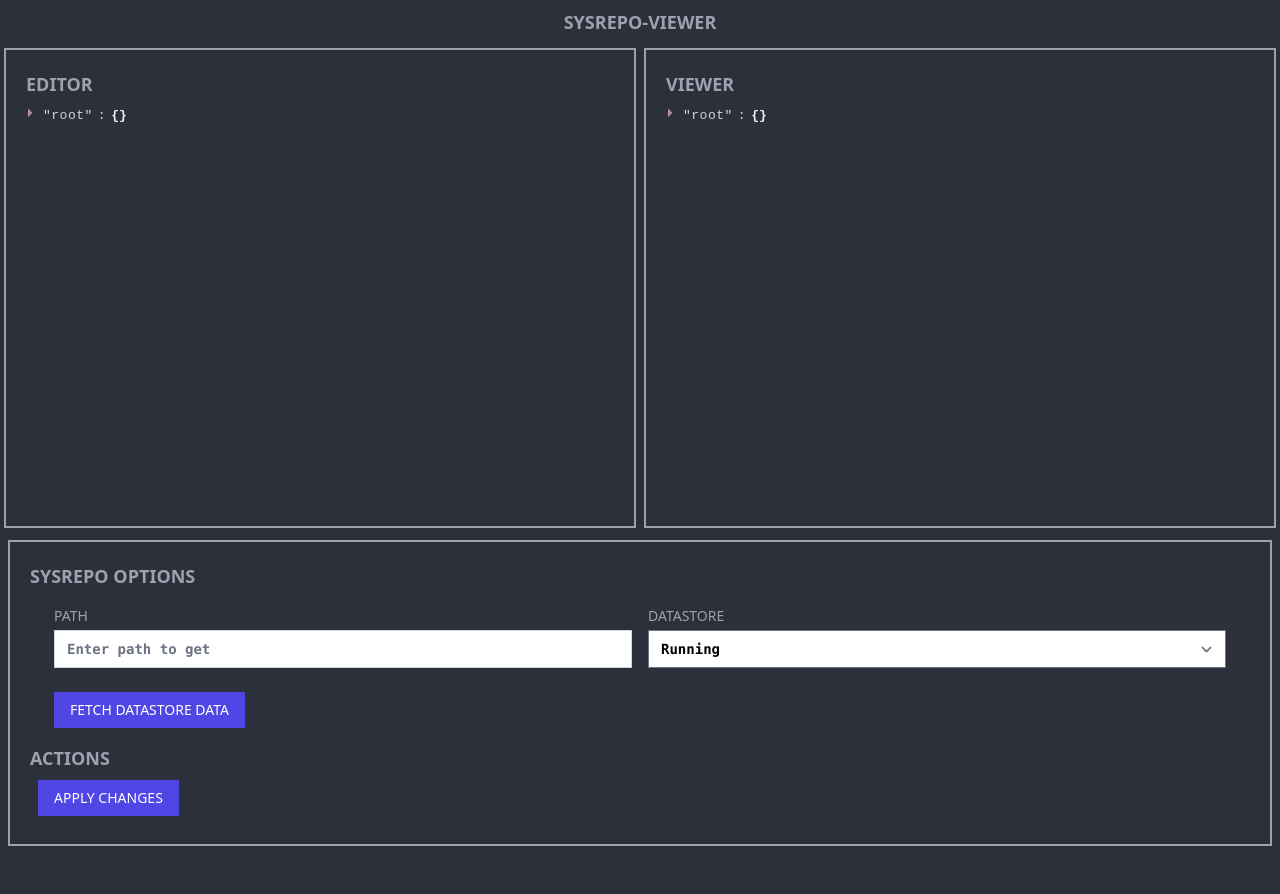
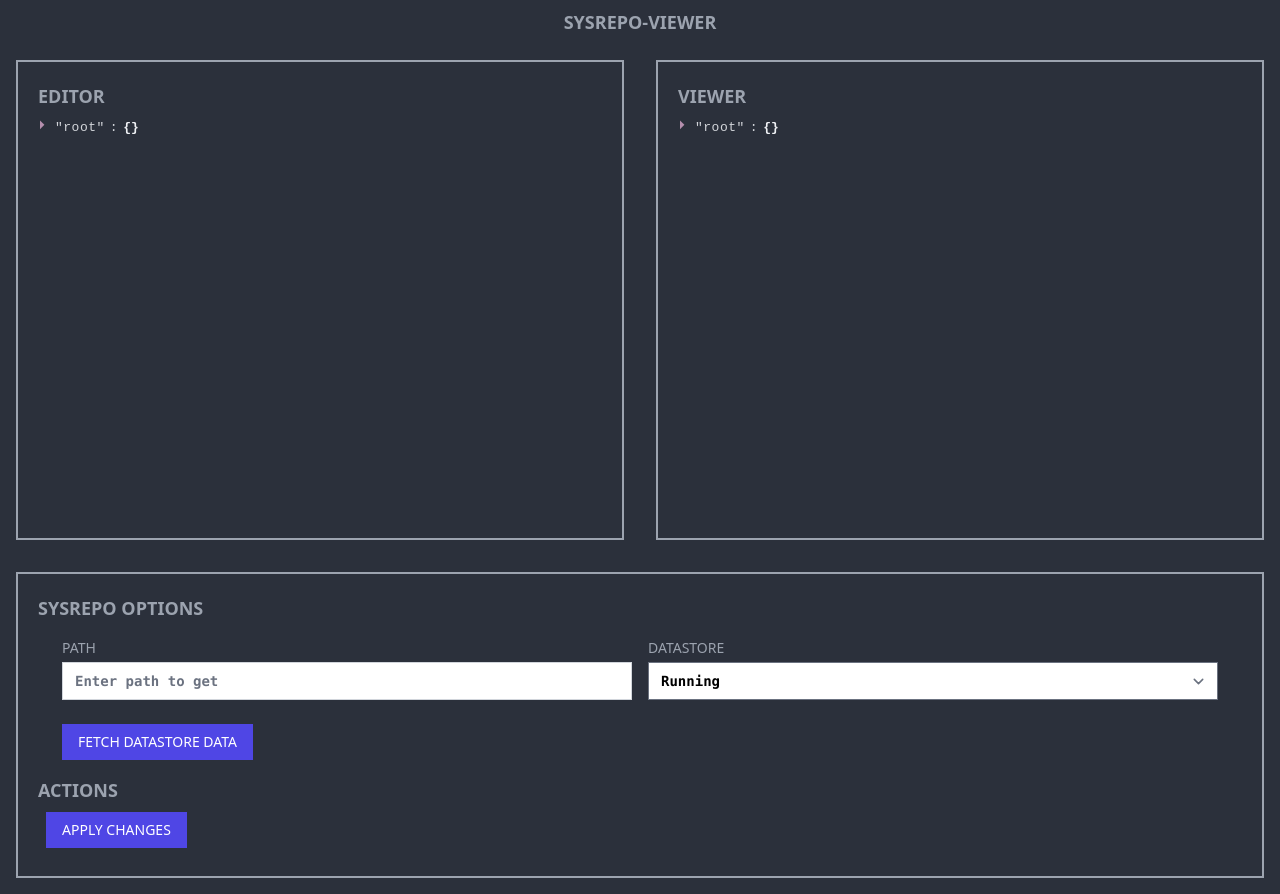
Before and after one commit to sartura/sysrepo-viewer, a React (Create React App) app in the folder frontend/sysrepo-viewer/: page / in a window 1280 px wide. Before the commit the page ends 854 px from the top, so only its background shows below. Built offline with nearby package versions, Linux system fonts and the light colour scheme.

Commit message:
Improve margins for containers; Update screenshot

```diff
--- a/frontend/sysrepo-viewer/src/components/PageBody.jsx
+++ b/frontend/sysrepo-viewer/src/components/PageBody.jsx
@@ -58,7 +58,7 @@ export default function PageBody() {
     return (
         <div className="flex-wrap">
             <div className="flex">
-                <div className="w-1/2 m-1 p-5 border-2 border-gray-400 text-gray-400 overflow-y-auto h-[30rem]">
+                <div className="w-1/2 m-4 p-5 border-2 border-gray-400 text-gray-400 overflow-y-auto h-[30rem]">
                     <h1 className="font-bold text-lg mb-2 uppercase">Editor</h1>
                     <ReactJson src={editObject}
                         theme="ocean"
@@ -71,7 +71,7 @@ export default function PageBody() {
                         collapseStringsAfterLength={20}
                         validationMessage={null} />
                 </div>
-                <div className="w-1/2 m-1 p-5 border-2 border-gray-400 text-gray-400 overflow-y-auto h-[30rem]">
+                <div className="w-1/2 m-4 p-5 border-2 border-gray-400 text-gray-400 overflow-y-auto h-[30rem]">
                     <h1 className="font-bold text-lg mb-2 uppercase">Viewer</h1>
                     <ReactJson src={viewObject}
                         theme="ocean"
@@ -83,7 +83,7 @@ export default function PageBody() {
                         enableClipboard={false} />
                 </div>
             </div>
-            <div className="m-2 p-5 text-gray-400 border-2 border-gray-400 flex-wrap">
+            <div className="m-4 p-5 text-gray-400 border-2 border-gray-400 flex-wrap">
                 <h1 className="font-bold text-lg uppercase">sysrepo options</h1>
                 <div className="m-2">
                     <div className="m-2 flex">
```
